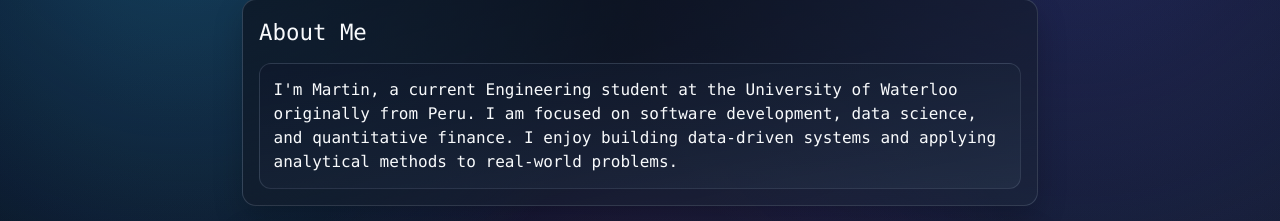
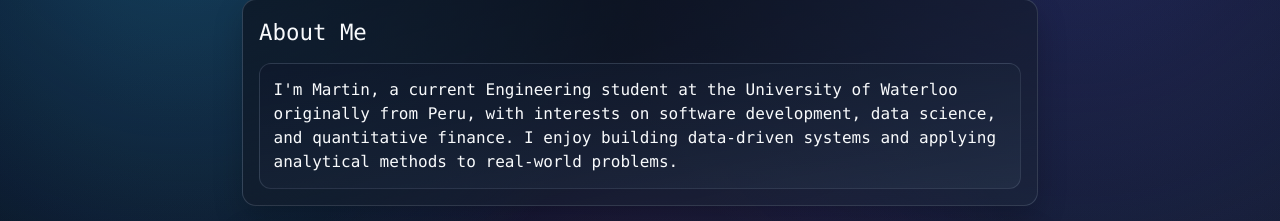
Before and after one commit to Martins26/Martin-Silva-Diaz-Personal-Website, a React (Vite) app: page / in a window 1280 px wide. Shown: the part 234-455 px from the top of the page. Built offline with nearby package versions, Linux system fonts and the light colour scheme.

Commit message:
update text

```diff
--- a/src/components/AboutMeSection.tsx
+++ b/src/components/AboutMeSection.tsx
@@ -13,7 +13,7 @@
       <div className="rounded-xl border border-slate-400/20 bg-gradient-to-br from-slate-900/60 to-slate-700/34 p-4 sm:p-[0.85rem]">
         <p className="m-0 [overflow-wrap:anywhere]">
           I&apos;m Martin, a current Engineering student at the University of
-          Waterloo originally from Peru. I am focused on software development,
+          Waterloo originally from Peru, with interests on software development,
           data science, and quantitative finance. I enjoy building data-driven
           systems and applying analytical methods to real-world problems.
         </p>
```
